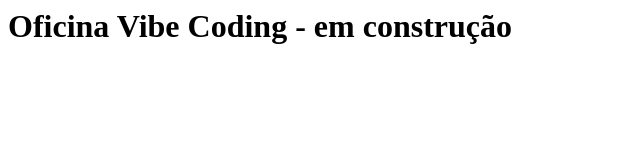
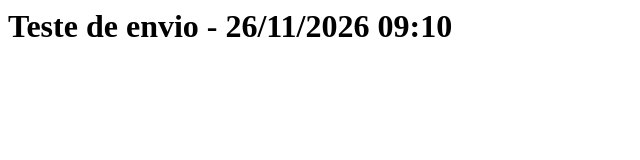
Before and after one commit to ricardomendesjr/vibe-coding-oficina-3, a plain HTML site: page index.html in a window 1280 px wide. Shown: the whole page, without its empty margins (0-640 px from the left). Drawn offline with Linux system fonts and the light colour scheme.

Commit message:
Teste de envio - 26/11/2026 09:10
Co-Authored-By: Claude Opus 5.5 <noreply@anthropic.com>
Claude-Session: https://claude.ai/code/session_01P92Vi9pXWuSCbEATf1BMrc

```diff
--- a/index.html
+++ b/index.html
@@ -1 +1 @@
-<h1>Oficina Vibe Coding - em construção</h1>
+<h1>Teste de envio - 26/11/2026 09:10</h1>
```
